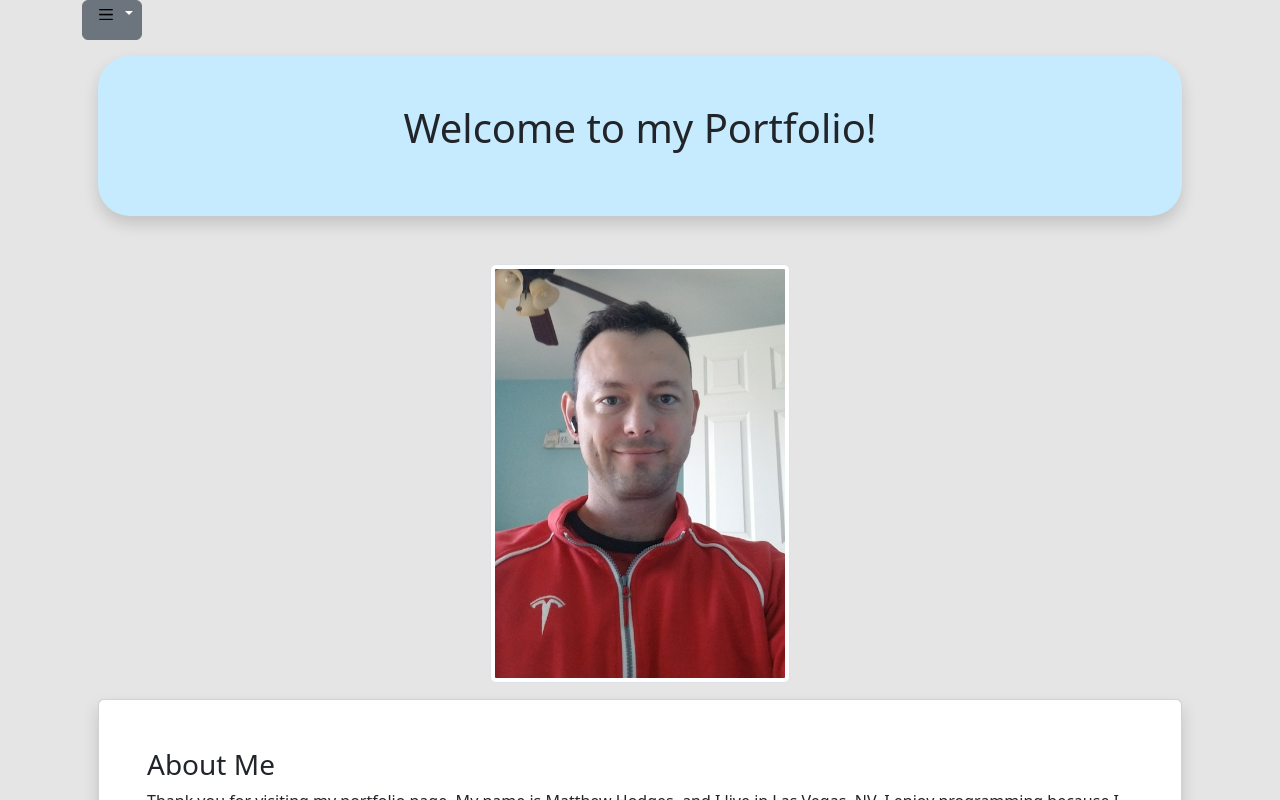
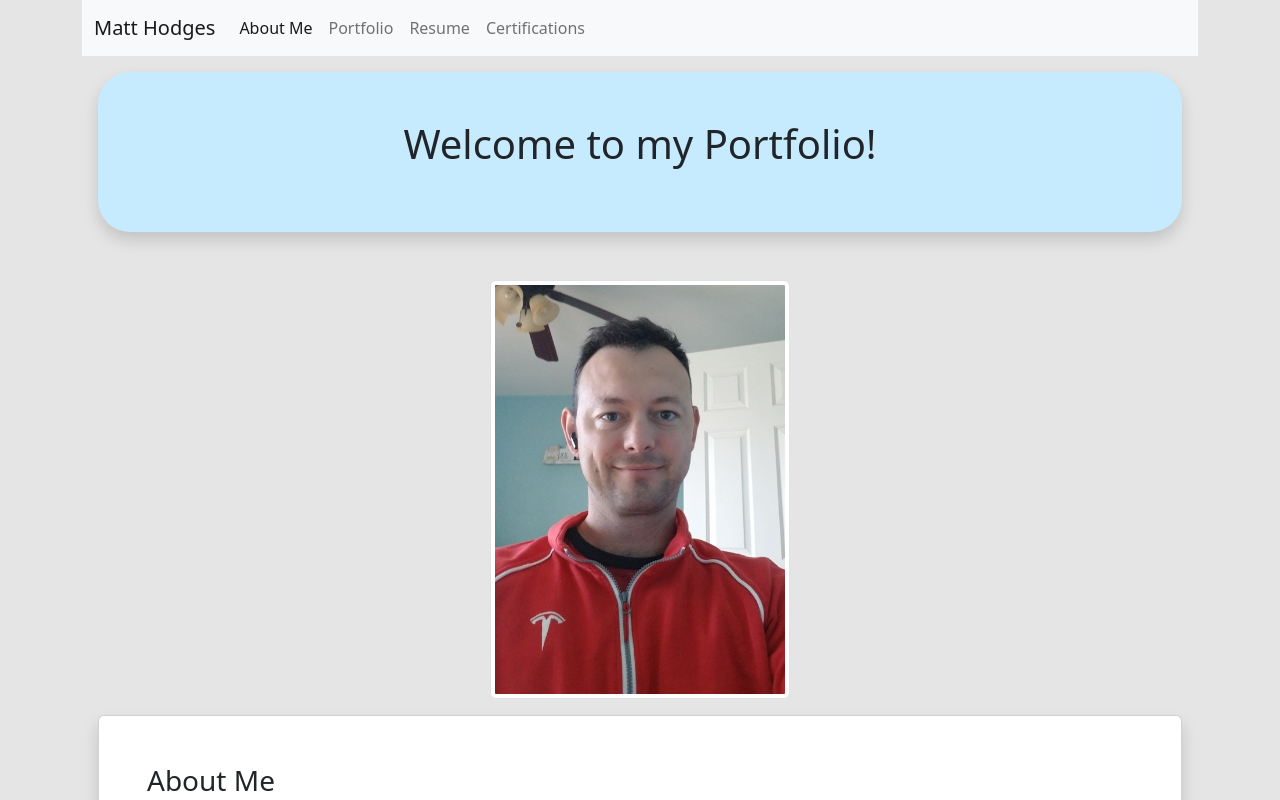
Before and after one commit to m-j-hodges/squirrely-octopus, a React (Create React App) app in the folder client/: page / in a window 1280 px wide. Shown: the top 800 px of the page. Built offline with nearby package versions, Linux system fonts and the light colour scheme.

Commit message:
added in top navbar that fades out on smaller screens

```diff
--- a/client/src/App.css
+++ b/client/src/App.css
@@ -10,6 +10,18 @@
 .react-pdf__Document {
   width: 50vw
 
+}
+
+@media only screen and (max-width: 772px) {
+  #horizontal-nav {
+    display:none;
+  }
+
+}
+@media only screen and (min-width: 772px) {
+  #hamburger-dropdown {
+    display:none;
+  }
 }
 
 @media (prefers-reduced-motion: no-preference) {
--- a/client/src/components/NavTabs.js
+++ b/client/src/components/NavTabs.js
@@ -21,7 +21,7 @@
 return (
 <div>
   <nav>
-  <div className="dropdown">
+  <div id="hamburger-dropdown" className="dropdown">
   <div width="70px" height="50px" className="btn btn-secondary dropdown-toggle" type="button" id="dropdownMenuButton1" data-bs-toggle="dropdown" aria-expanded="false">
     <img width="30px" className="p-2" alt="hamburger_menu" src={hamburger}></img>
   </div>
@@ -32,6 +32,30 @@
     <li className="dropdown-item"><Link to="/resume"> Resume </Link></li>
     <li className="dropdown-item"><Link to="/Certs"> Certifications </Link></li>
   </ul>
+  </div>
+  <div id="horizontal-nav" className="navbar navbar-expand-lg bg-light">
+  <div className="container-fluid">
+    <a className="navbar-brand" href="#">Matt Hodges</a>
+    <button className="navbar-toggler" type="button" data-bs-toggle="collapse" data-bs-target="#navbarSupportedContent" aria-controls="navbarSupportedContent" aria-expanded="false" aria-label="Toggle navigation">
+      <span className="navbar-toggler-icon"></span>
+    </button>
+    <div className="collapse navbar-collapse" id="navbarSupportedContent">
+      <ul className="navbar-nav me-auto mb-2 mb-lg-0">
+        <li className="nav-item">
+          <Link className="nav-link active" to="/">About Me</Link>
+        </li>
+        <li className="nav-item">
+          <Link className="nav-link" to="/portfolio">Portfolio</Link>
+        </li>
+        <li className="nav-item">
+          <Link className="nav-link" to="/resume">Resume</Link>
+        </li>
+        <li className="nav-item">
+          <Link className="nav-link" to="/Certs">Certifications</Link>
+        </li>
+      </ul>
+    </div>
+  </div>
 </div>
 
   </nav>
--- a/client/src/components/Portfolio.js
+++ b/client/src/components/Portfolio.js
@@ -69,7 +69,7 @@
     <h4 className="card-title">Projects I have completed </h4>
     <div className="row p-3">
       {cardInfo && cardInfo.map((card) => (<div className="card sm-col-3 p-3 m-2" style={{width: 18 + 'rem'}}>
-  <img src='/api/getImage' className="card-img-top" alt="..." />
+  <img width="100%" src='/api/getImage' className="card-img-top" alt="..." />
   <div className="card-body">
     <h5 className="card-title">{card.cardTitle}</h5>
     <p className="card-text">{card.cardText || card.cardLink}</p>
```
